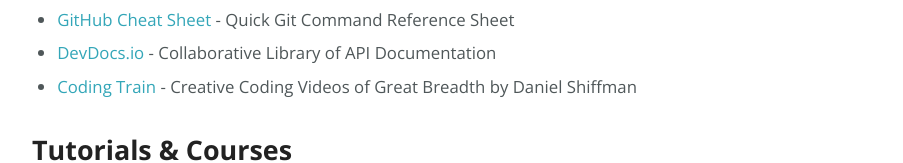
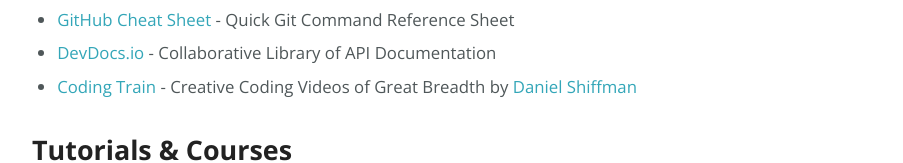
Before and after one commit to FreeCodeCampOKC/fccokc_web_legacy, a plain HTML site: page docs/resources.html in a window 1280 px wide. Shown: the part 310-473 px from the top of the page, without its empty margins (188-1091 px from the left). Drawn offline with nearby package versions, Linux system fonts and the light colour scheme.

Commit message:
Changed Daniel Shiffman's name so it links to his homepage

```diff
--- a/docs/resources.html
+++ b/docs/resources.html
@@ -59,7 +59,7 @@
                             <li><a href="https://www.w3schools.com/" target="_blank" title="W3Schools" rel="external">W3Schools</a> - Library of tutorials for varying front-end development technologies.</li>
                             <li><a href="https://services.github.com/on-demand/downloads/github-git-cheat-sheet.pdf" target="_blank" title="GitHub Cheat Sheat" rel="external">GitHub Cheat Sheet</a> - Quick Git Command Reference Sheet</li>
                             <li><a href="https://devdocs.io/" target="_blank" title="DevDocs.io" rel="external">DevDocs.io</a> - Collaborative Library of API Documentation</li>
-                            <li><a href="https://www.youtube.com/user/shiffman" target="_blank" title="Coding Train" rel="external">Coding Train</a> - Creative Coding Videos of Great Breadth by Daniel Shiffman</li>
+                            <li><a href="https://www.youtube.com/user/shiffman" target="_blank" title="Coding Train" rel="external">Coding Train</a> - Creative Coding Videos of Great Breadth by <a href="http://shiffman.net" target="_blank" title="danielshiffman" rel="external">Daniel Shiffman</a></li>
                         </ul>
                     <h2 id="tutorials">Tutorials & Courses</h2>
                         <ul>
```
